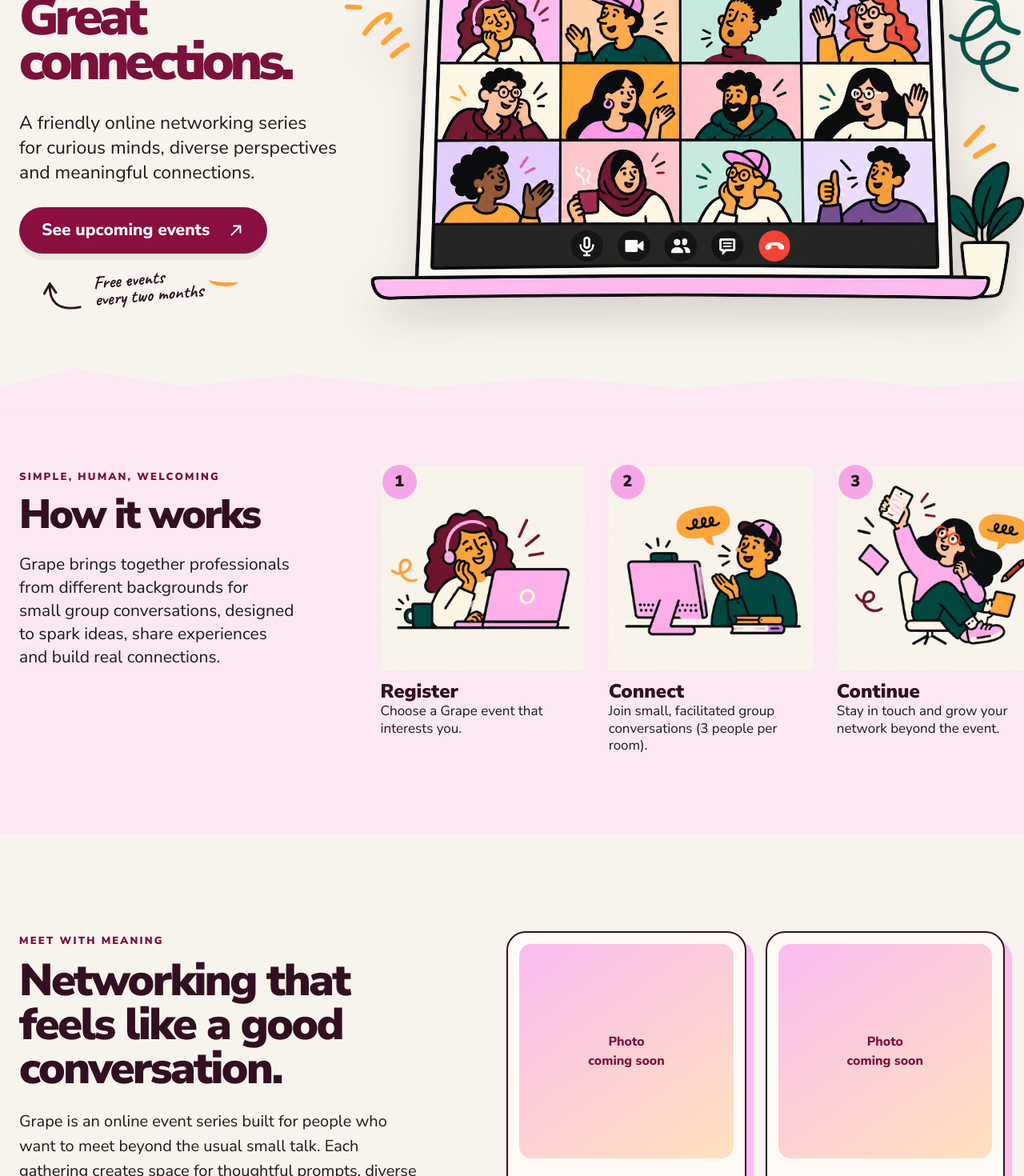
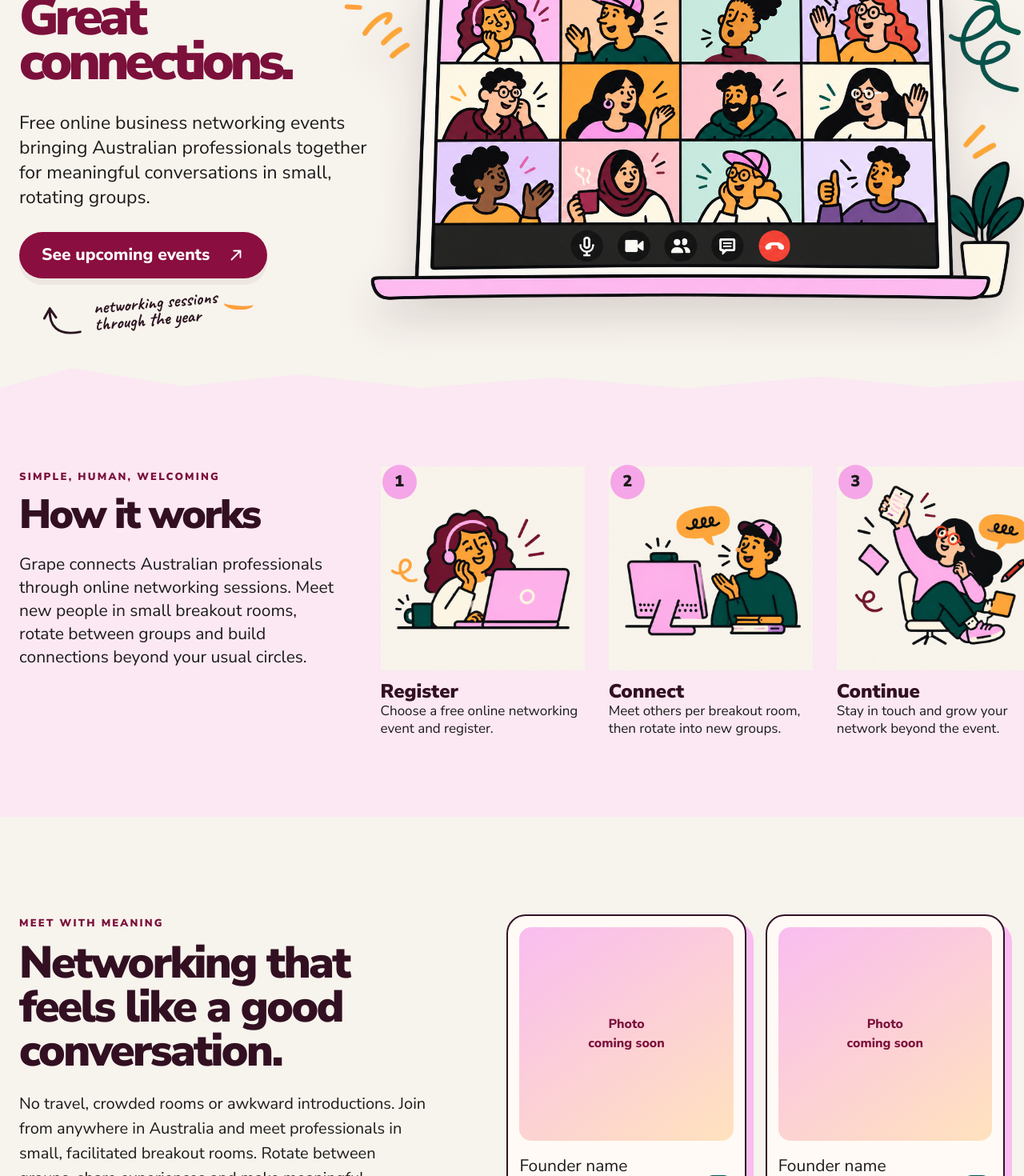
Before and after one commit to grape-place/grape, a React (Vite) app: page / in a window 1280 px wide. Shown: the part 280-1750 px from the top of the page at 80% size. Built offline with nearby package versions, Linux system fonts and the light colour scheme.

Commit message:
feat: refine Grape networking copy and illustrations

```diff
--- a/src/App.jsx
+++ b/src/App.jsx
@@ -2,8 +2,8 @@
 import { siteConfig } from './config'
 
 const steps = [
-  { title: 'Register', body: 'Choose a Grape event that interests you.', position: 'left' },
-  { title: 'Connect', body: 'Join small, facilitated group conversations (3 people per room).', position: 'center' },
+  { title: 'Register', body: 'Choose a free online networking event and register.', position: 'left' },
+  { title: 'Connect', body: 'Meet others per breakout room, then rotate into new groups.', position: 'center' },
   { title: 'Continue', body: 'Stay in touch and grow your network beyond the event.', position: 'right' },
 ]
 
@@ -73,7 +73,7 @@
             <EventButton onComingSoon={showNotice} />
             <div className="event-note">
               <svg viewBox="0 0 60 56" aria-hidden="true"><path d="M52 46C22 49 13 35 16 13M16 13l-8 12M16 13l7 12" /></svg>
-              <span>Free events<br />every two months</span>
+              <span>networking sessions<br />through the year</span>
               <i aria-hidden="true" />
             </div>
           </div>
@@ -106,7 +106,7 @@
           <div className="about-copy">
             <span className="eyebrow">Meet with meaning</span>
             <h2 id="about-heading">Networking that feels like a good conversation.</h2>
-            <p>Grape is an online event series built for people who want to meet beyond the usual small talk. Each gathering creates space for thoughtful prompts, diverse perspectives and the kind of connection that can keep growing long after the call ends.</p>
+            <p>No travel, crowded rooms or awkward introductions. Join from anywhere in Australia and meet professionals in small, facilitated breakout rooms. Rotate between groups, share experiences and make meaningful connections — all in just one hour.</p>
           </div>
           <div className="founders" aria-label="Grape founders">
             {siteConfig.founders.map((founder, index) => (
--- a/src/config.js
+++ b/src/config.js
@@ -6,7 +6,7 @@
     { name: 'Founder name', title: 'Co-founder', linkedinUrl: '#' },
   ],
   copy: {
-    heroDescription: 'A friendly online networking series\nfor curious minds, diverse perspectives\nand meaningful connections.',
-    howIntro: 'Grape brings together professionals\nfrom different backgrounds for\nsmall group conversations, designed\nto spark ideas, share experiences\nand build real connections.',
+    heroDescription: 'Free online business networking events bringing Australian professionals together for meaningful conversations in small, rotating groups.',
+    howIntro: 'Grape connects Australian professionals through online networking sessions. Meet new people in small breakout rooms, rotate between groups and build connections beyond your usual circles.',
   },
 }
```
